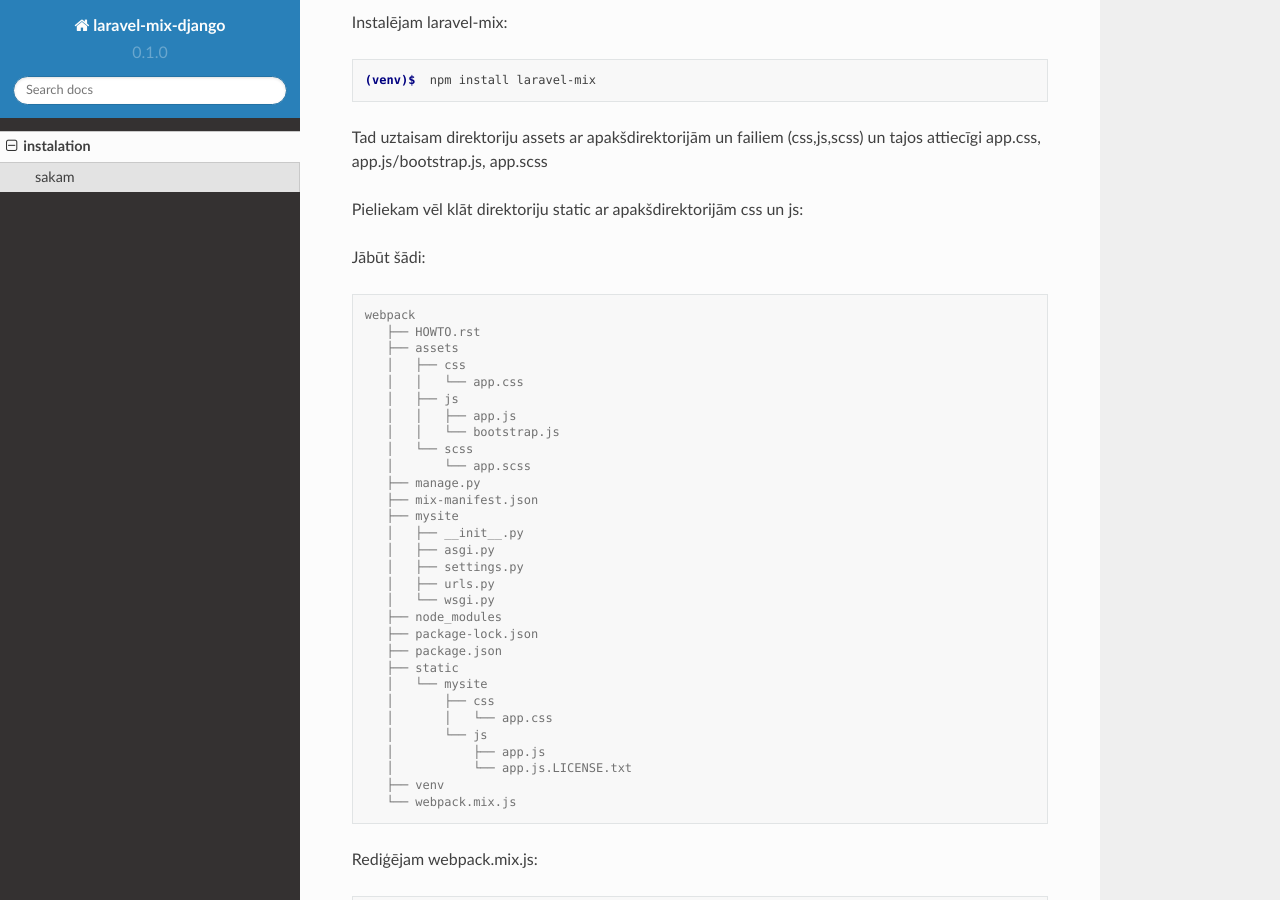
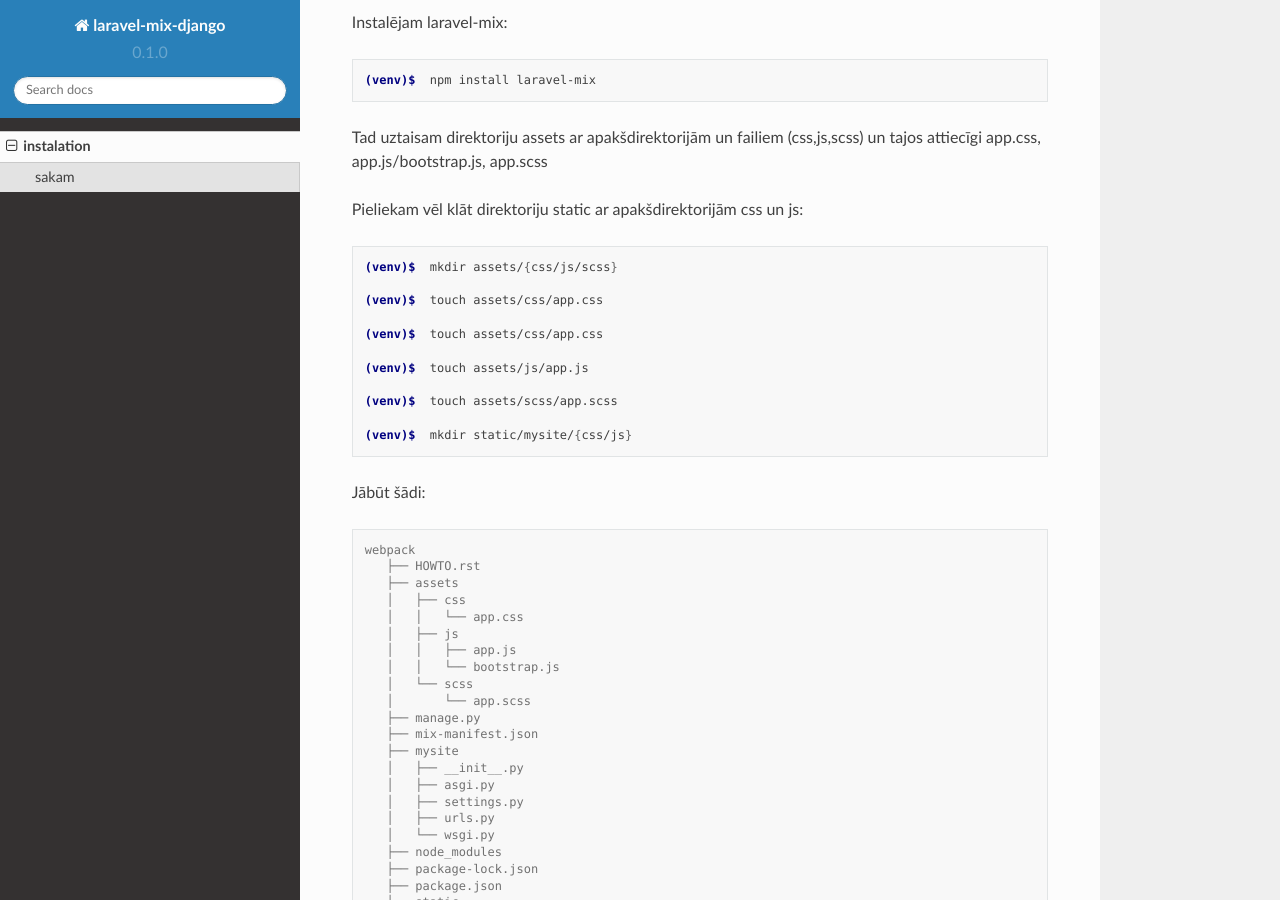
Before and after one commit to aleksanm/laravel-mix-django, a Sphinx documentation site: the page built from docs/source/instalation.rst, in a window 1280 px wide and 900 px high, scrolled down 992 px. Built offline with Sphinx 7.4.7 and the Read the Docs theme 2.0.0, drawn with Linux system fonts in a browser that asks for light colours.

Commit message:
Update instalation.rst

```diff
--- a/docs/source/instalation.rst
+++ b/docs/source/instalation.rst
@@ -56,6 +56,20 @@
 Tad uztaisam direktoriju assets ar apakšdirektorijām un failiem (css,js,scss) un tajos attiecīgi app.css, app.js/bootstrap.js, app.scss
 
 Pieliekam vēl klāt direktoriju static ar apakšdirektorijām css un js:
+
+.. code-block:: console
+
+   (venv)$  mkdir assets/{css/js/scss}
+
+   (venv)$  touch assets/css/app.css
+
+   (venv)$  touch assets/css/app.css
+
+   (venv)$  touch assets/js/app.js
+
+   (venv)$  touch assets/scss/app.scss
+
+   (venv)$  mkdir static/mysite/{css/js}
 
 Jābūt šādi:
 
```
